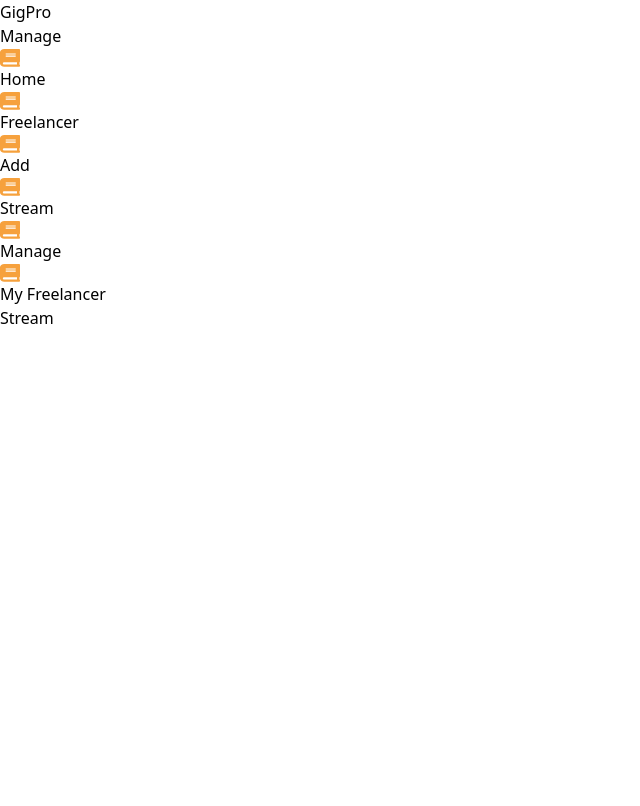
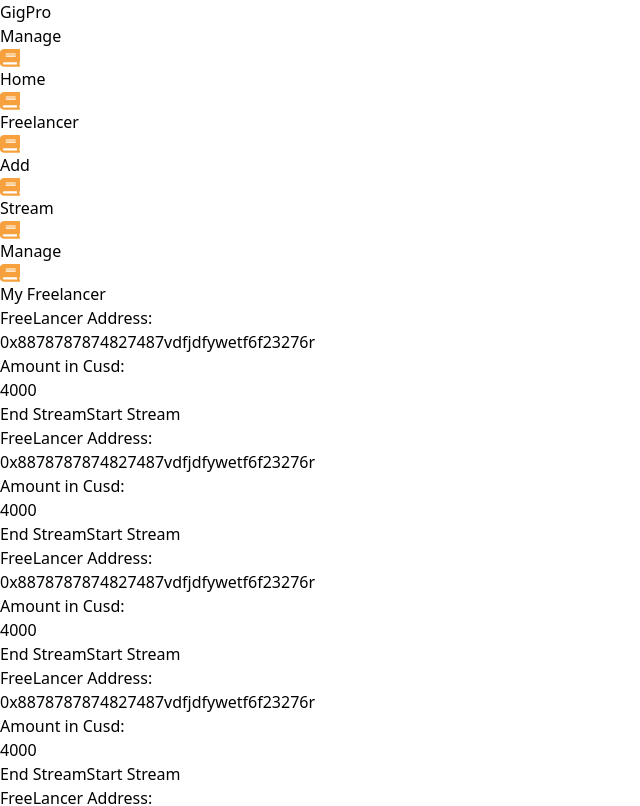
Before and after one commit to Ronexlemon/GigPro, a React (Vite) app in the folder client/GigPro/: page /stream in a window 1280 px wide. Shown: the top 806 px of the page, without its empty margins (0-640 px from the left). Built offline with nearby package versions, Linux system fonts and the light colour scheme.

Commit message:
implement stream page

```diff
--- a/client/GigPro/src/Pages/Stream.jsx
+++ b/client/GigPro/src/Pages/Stream.jsx
@@ -1,6 +1,7 @@
 import React from "react";
 import SideBar from "../components/sideBar";
 import HomeNavbar from "../components/HomeNavbar";
+import StreamCard from "../components/streamcards";
 const Stream = ()=>{
     return(
         <div className="min-h-full h-screen w-full bg-black fixed ">
@@ -9,9 +10,12 @@
 
 
                 <SideBar/>
-                <div>
-                    <h1>Stream</h1>
-                </div>
+
+                    <div className="flex flex-col ml-20     overscroll-auto">
+                    <StreamCard/>
+                    </div>
+
+
 
 
             </div>
--- /dev/null
+++ b/client/GigPro/src/components/streamcards.jsx
@@ -0,0 +1,45 @@
+import React from "react";
+
+const StreamCard = () => {
+  const employess = [
+    { address: '0x8878787874827487vdfjdfywetf6f23276r', amount: '4000' },
+    { address: '0x8878787874827487vdfjdfywetf6f23276r', amount: '4000' },
+    { address: '0x8878787874827487vdfjdfywetf6f23276r', amount: '4000' },
+    { address: '0x8878787874827487vdfjdfywetf6f23276r', amount: '4000' },
+    { address: '0x8878787874827487vdfjdfywetf6f23276r', amount: '4000' },
+    { address: '0x8878787874827487vdfjdfywetf6f23276r', amount: '4000' },
+    { address: '0x8878787874827487vdfjdfywetf6f23276r', amount: '4000' },
+    { address: '0x8878787874827487vdfjdfywetf6f23276r', amount: '4000' },
+  ];
+
+  return (
+    <>
+      {employess.map((employee, index) => (
+        <div key={index} className="flex h-full flex-col gap-4 text-white mb-4 border-b border-red-300">
+          <div className="flex justify-evenly w-full gap-4 items-center">
+            <h3>FreeLancer Address: </h3>
+            <span className="text-orange-400">
+            {employee.address}
+            </span>
+
+          </div>
+          <div className="flex  justify-stretch w-full gap-4 items-center">
+            <h3>Amount in Cusd: </h3>
+            <span className="text-orange-400">{employee.amount}</span>
+
+          </div>
+          <div className="flex justify-between items-center text-black">
+            <button className="inline-flex p-2 justify-center items-center w-100 rounded-full text-red-500">
+              End Stream
+            </button>
+            <button className="inline-flex p-2 justify-center items-center w-100 rounded-full text-green-400">
+              Start Stream
+            </button>
+          </div>
+        </div>
+      ))}
+    </>
+  );
+};
+
+export default StreamCard;
```
